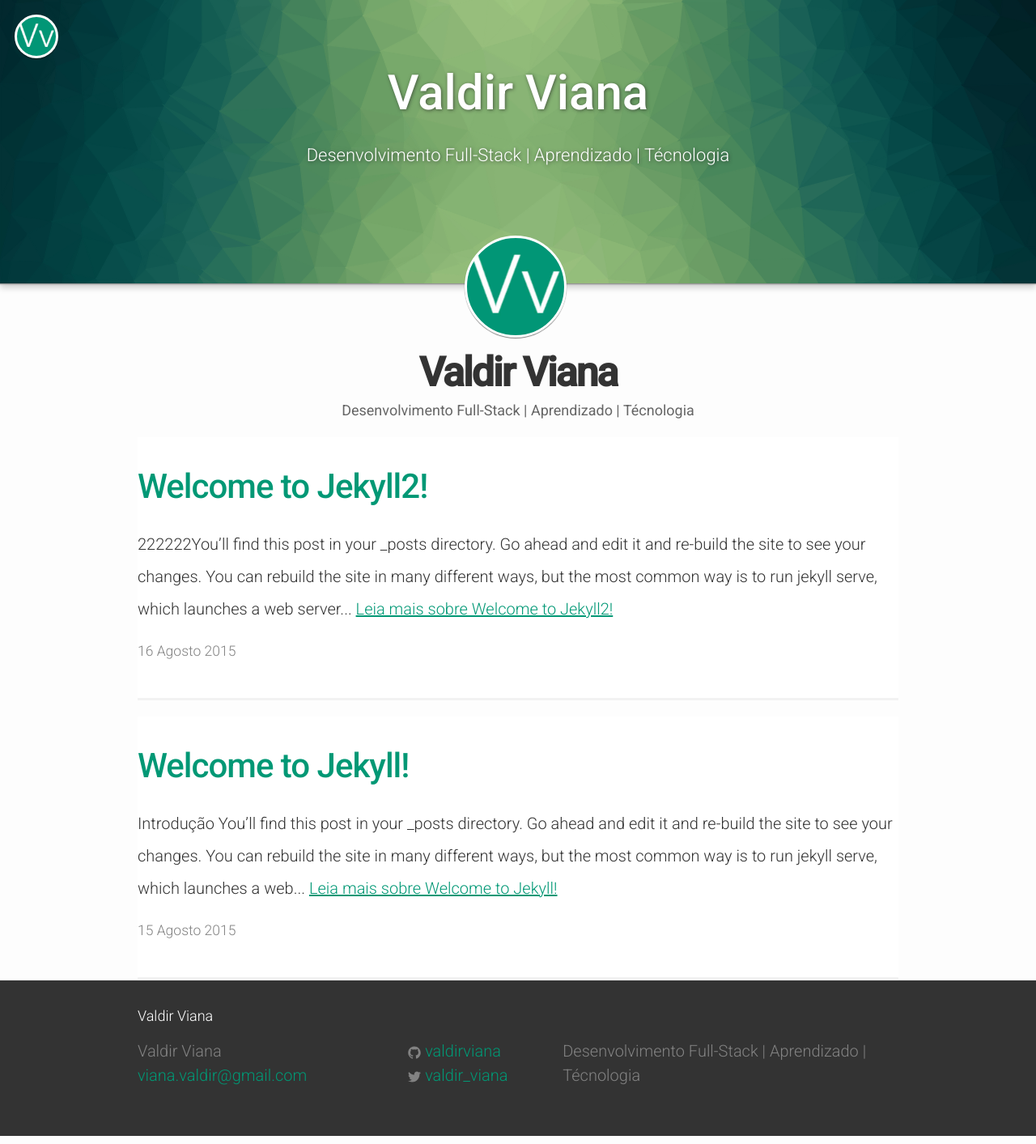
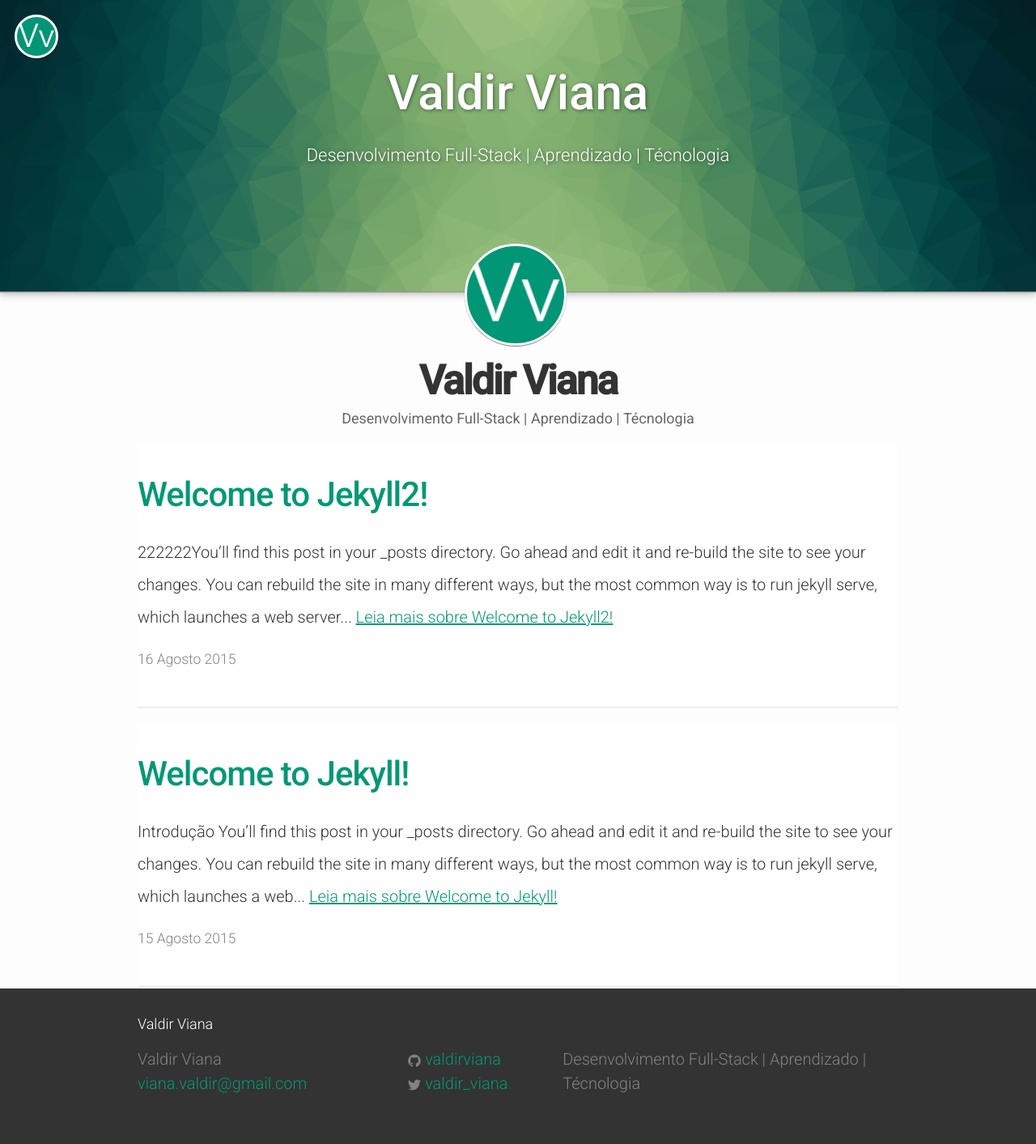
Before and after one commit to valdirviana/valdirviana.github.io, a Jekyll site: the page built from index.html, in a window 1280 px wide. Shown: the whole page at 81% size. Built offline with Jekyll 4.4.1, drawn with Linux system fonts in a browser that asks for light colours.

```diff
--- a/_sass/_valdirviana.scss
+++ b/_sass/_valdirviana.scss
@@ -35,7 +35,7 @@
 }
 
 .teaserimage {
-  height: 350px;
+  height: 360px;
   position: relative;
   overflow: hidden;
       background-color: #019875 !important;
```
